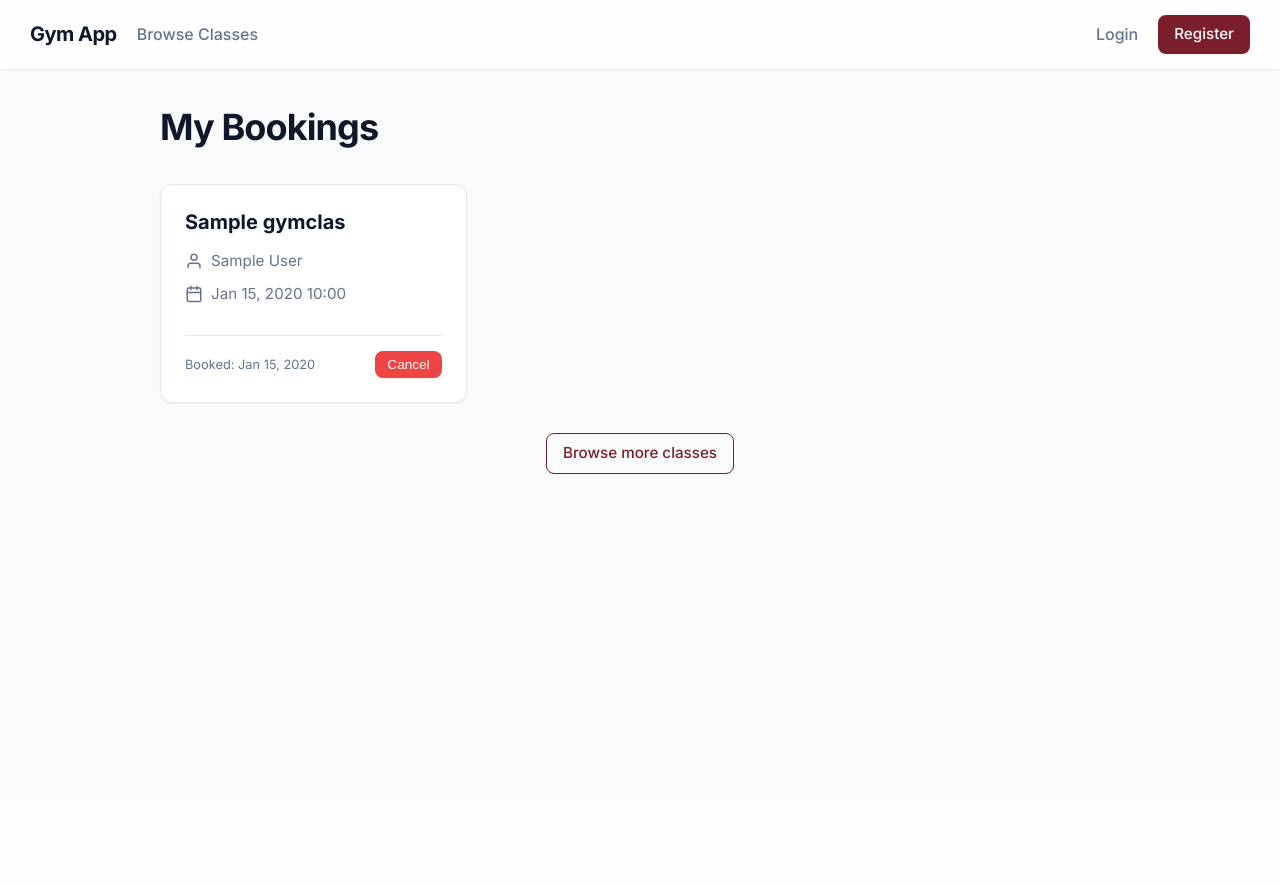
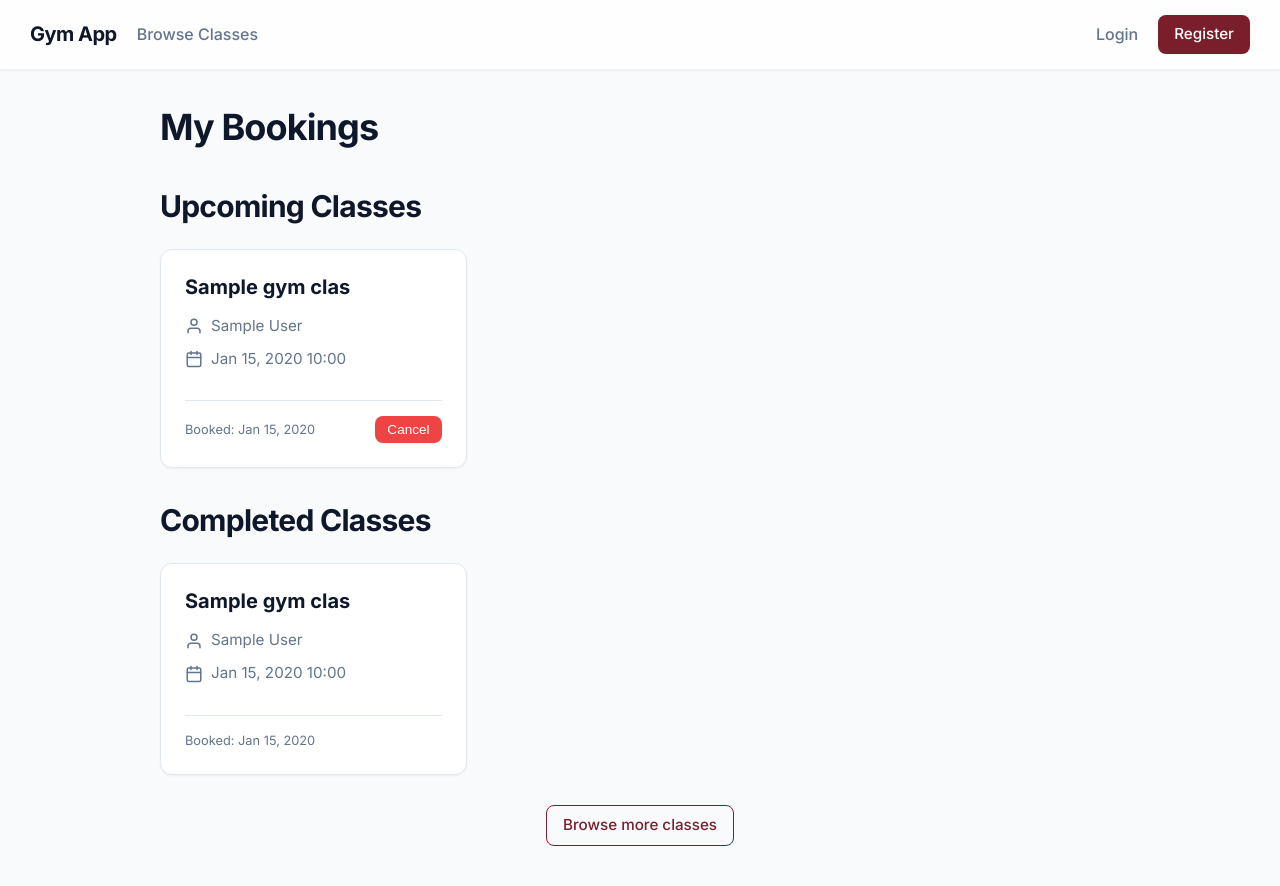
Before and after one commit to IsroilovA/gym_class_management, a Django app: template src/bookings/templates/bookings/booking_list.html in a window 1280 px wide. Before the commit the page ends 474 px from the top, so only its background shows below. Run offline with Django 5.2, Linux system fonts and the light colour scheme; tables that the repository leaves empty hold one stand-in row (values such as "Sample post"); the template is opened without the code that fills it: values that come from a table or form of the project are taken from there, most other values are stand-ins (such as "Sample title", 1, 10 or a date in 2020).

Commit message:
my bookings page improved

```diff
--- a/src/bookings/templates/bookings/booking_list.html
+++ b/src/bookings/templates/bookings/booking_list.html
@@ -7,9 +7,10 @@
     <h1>My Bookings</h1>
 </div>
 
-{% if object_list %}
+{% if upcoming_bookings %}
+<h2>Upcoming Classes</h2>
 <div class="cards-grid">
-    {% for booking in object_list %}
+    {% for booking in upcoming_bookings %}
     <div class="card">
         <div class="card-header">
             <a href="{% url 'class-detail' booking.gym_class.pk %}" class="card-title">{{ booking.gym_class.name }}</a>
@@ -44,7 +45,45 @@
     </div>
     {% endfor %}
 </div>
+{% endif %}
 
+{% if completed_bookings %}
+<h2>Completed Classes</h2>
+<div class="cards-grid">
+    {% for booking in completed_bookings %}
+    <div class="card">
+        <div class="card-header">
+            <a href="{% url 'class-detail' booking.gym_class.pk %}" class="card-title">{{ booking.gym_class.name }}</a>
+        </div>
+        <div class="card-body">
+            <div class="card-detail">
+                <svg width="18" height="18" viewBox="0 0 24 24" fill="none" stroke="currentColor" stroke-width="2"
+                    stroke-linecap="round" stroke-linejoin="round">
+                    <path d="M20 21v-2a4 4 0 0 0-4-4H8a4 4 0 0 0-4 4v2"></path>
+                    <circle cx="12" cy="7" r="4"></circle>
+                </svg>
+                {{ booking.gym_class.trainer.display_name|default:"TBA" }}
+            </div>
+            <div class="card-detail">
+                <svg width="18" height="18" viewBox="0 0 24 24" fill="none" stroke="currentColor" stroke-width="2"
+                    stroke-linecap="round" stroke-linejoin="round">
+                    <rect x="3" y="4" width="18" height="18" rx="2" ry="2"></rect>
+                    <line x1="16" y1="2" x2="16" y2="6"></line>
+                    <line x1="8" y1="2" x2="8" y2="6"></line>
+                    <line x1="3" y1="10" x2="21" y2="10"></line>
+                </svg>
+                {{ booking.gym_class.scheduled_at|date:"M d, Y H:i" }}
+            </div>
+        </div>
+        <div class="card-footer">
+            <p style="font-size: 0.8rem; color: var(--text-muted); margin-bottom: 0; margin-right: auto;">Booked: {{ booking.booked_at|date:"M d, Y" }}</p>
+        </div>
+    </div>
+    {% endfor %}
+</div>
+{% endif %}
+
+{% if upcoming_bookings or completed_bookings %}
 <div style="margin-top: 30px; text-align: center;">
     <a href="{% url 'class-list' %}" class="btn btn-outline">Browse more
         classes</a>
--- a/src/classes/models.py
+++ b/src/classes/models.py
@@ -1,3 +1,5 @@
+from datetime import timedelta
+
 from django.conf import settings
 from django.db import models
 from django.core.validators import MinValueValidator
@@ -85,6 +87,11 @@ class GymClass(models.Model):
         return self.name
 
     @property
+    def end_time(self):
+        """Return the datetime when the class ends (scheduled_at + duration)."""
+        return self.scheduled_at + timedelta(minutes=self.duration_minutes)
+
+    @property
     def available_spots(self):
         """Return the number of remaining bookable spots.
 
```
Also changed, not shown: src/bookings/tests/test_views_booking_cancel.py (+47 -2 lines), src/bookings/tests/test_views_booking_list.py (+105 -5 lines), src/bookings/views.py (+23 -2 lines), src/classes/tests/test_models_gym_class.py (+15 -0 lines), 1 other file.
